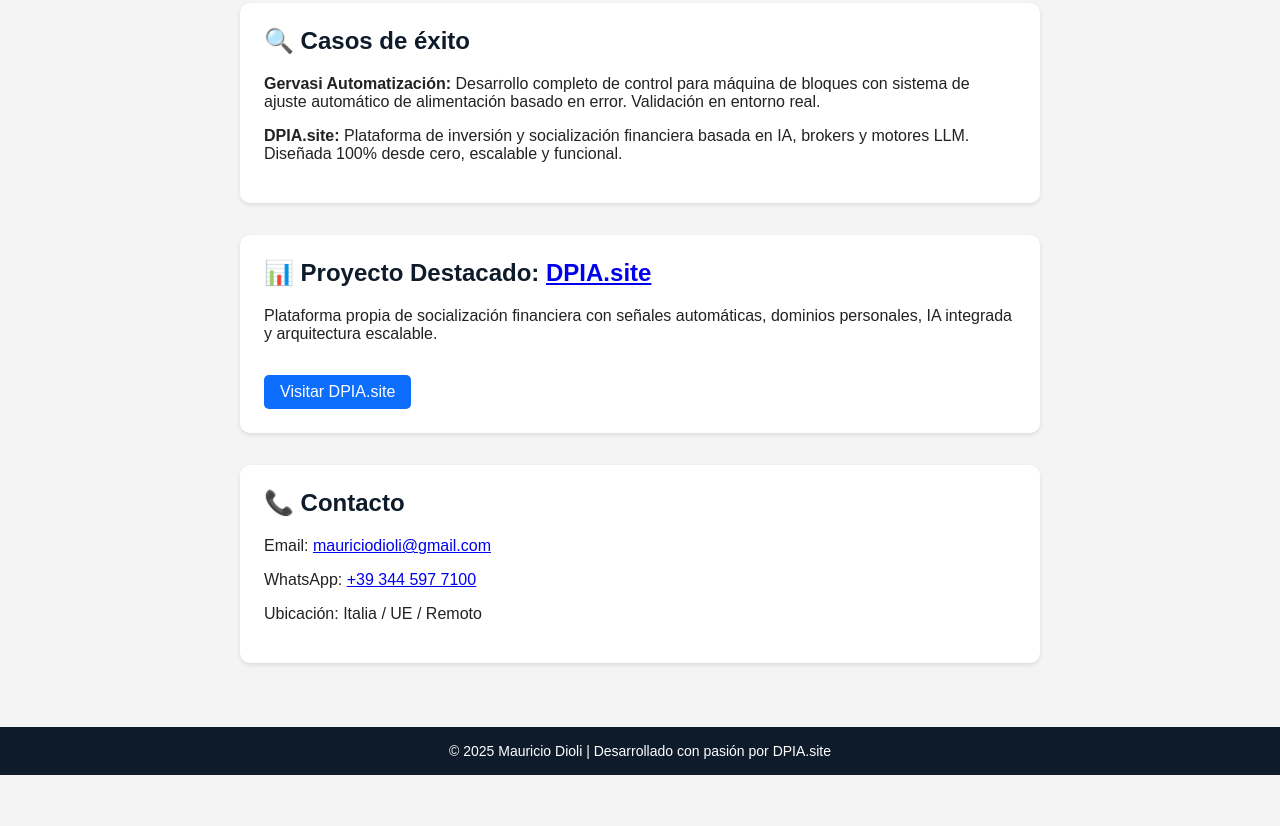
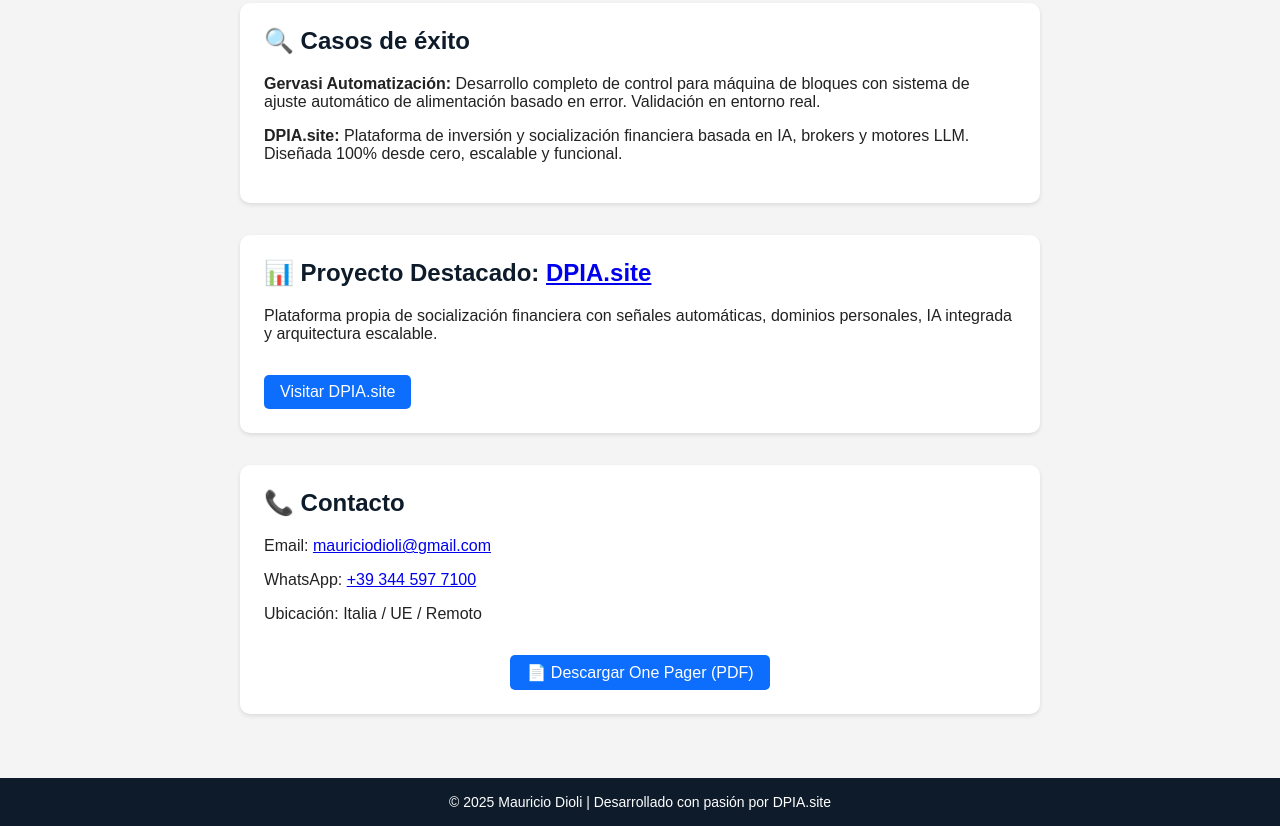
Before and after one commit to mauriciodioli/dpia-landing, a plain HTML site: page index.html in a window 1280 px wide. Shown: the part 2113-2939 px from the top of the page. Before the commit the page ends 2888 px from the top, so only its background shows below. Drawn offline with Linux system fonts and the light colour scheme.

Commit message:
Update index.html

```diff
--- a/index.html
+++ b/index.html
@@ -233,6 +233,12 @@
       <p>Email: <a href="mailto:mauriciodioli@gmail.com">mauriciodioli@gmail.com</a></p>
       <p>WhatsApp: <a href="https://wa.me/393445977100" target="_blank">+39 344 597 7100</a></p>
       <p>Ubicación: Italia / UE / Remoto</p>
+      <div style="text-align: center; margin-top: 1rem;">
+      <a href="Mauricio_Dioli_OnePager_ES_EN.pdf" class="btn" target="_blank">
+        📄 Descargar One Pager (PDF)
+      </a>
+</div>
+
     </section>
   </main>
 
```
